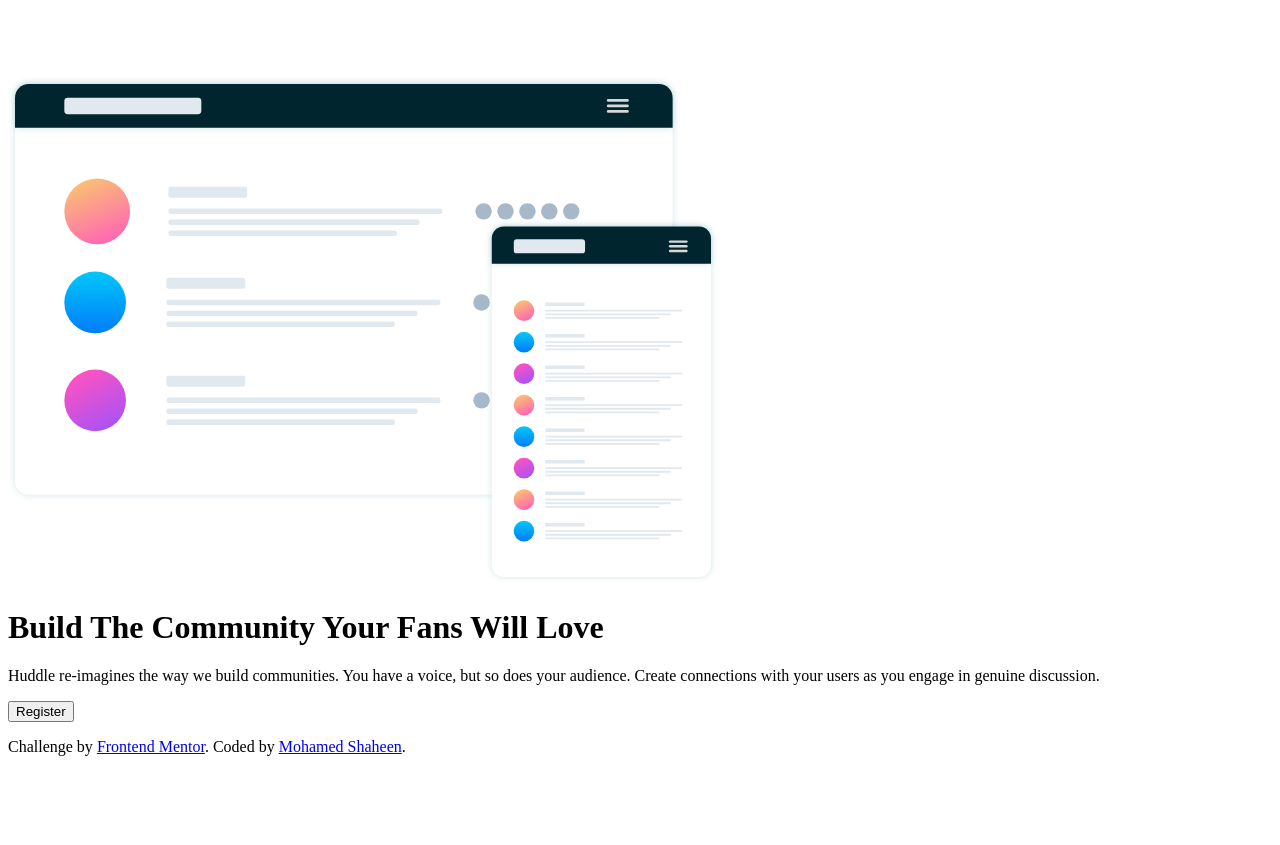
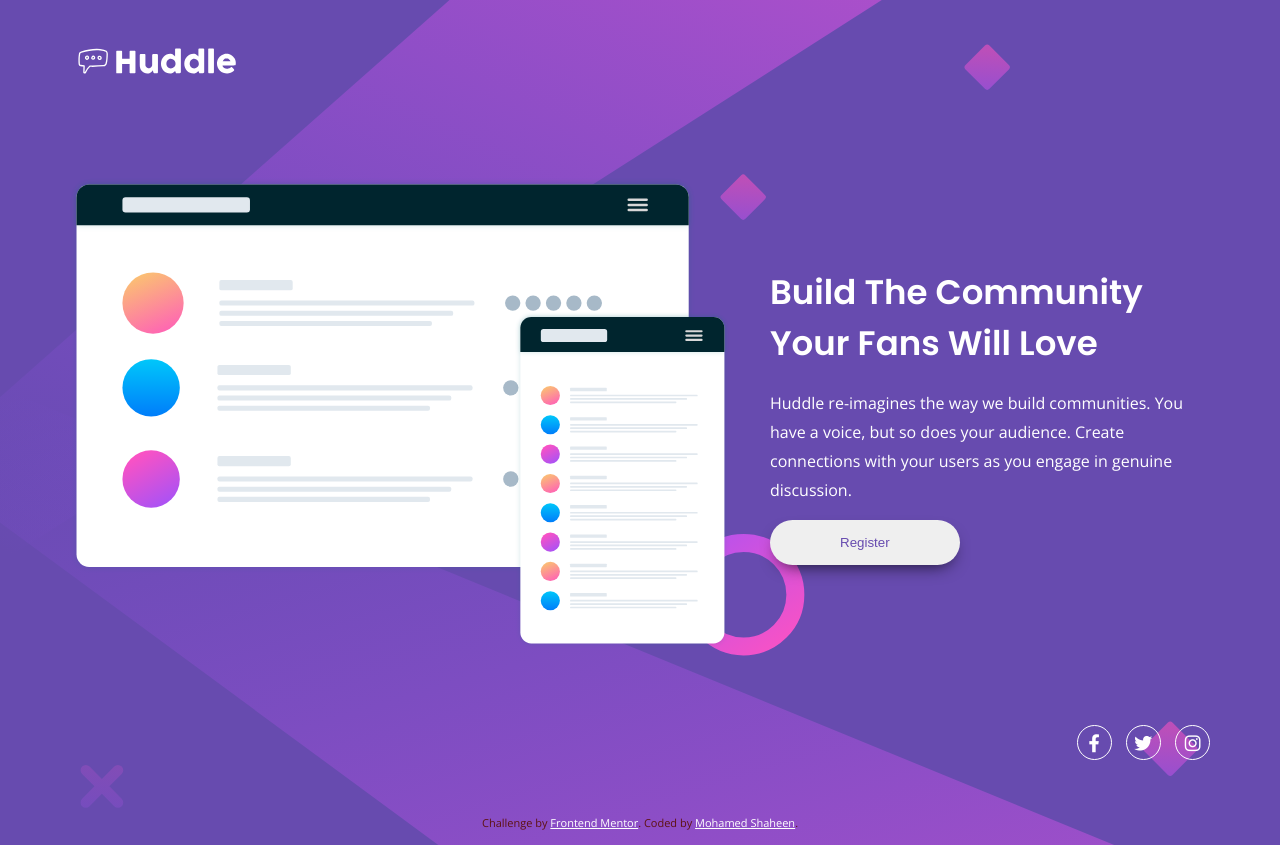
Before and after one commit to mohamedshaheen26/huddle-landing-page-with-single-introductory-section-master, a plain HTML site: page index.html in a window 1280 px wide. Before the commit the page ends 800 px from the top, so only its background shows below. Drawn offline with nearby package versions, Linux system fonts and the light colour scheme; the site is published under a folder, as on GitHub Pages, so addresses that start at the root find nothing.

Commit message:
Update index.html

```diff
--- a/index.html
+++ b/index.html
@@ -21,8 +21,8 @@
       href="https://fonts.googleapis.com/css2?family=Open+Sans&family=Poppins:wght@400;600&display=swap"
       rel="stylesheet"
     />
-    <link rel="stylesheet" href="/css/style.css" />
-    <link rel="stylesheet" href="/css/all.min.css" />
+    <link rel="stylesheet" href="css/style.css" />
+    <link rel="stylesheet" href="css/all.min.css" />
     <!-- Feel free to remove these styles or customise in your own stylesheet 👍 -->
     <style></style>
   </head>
```
